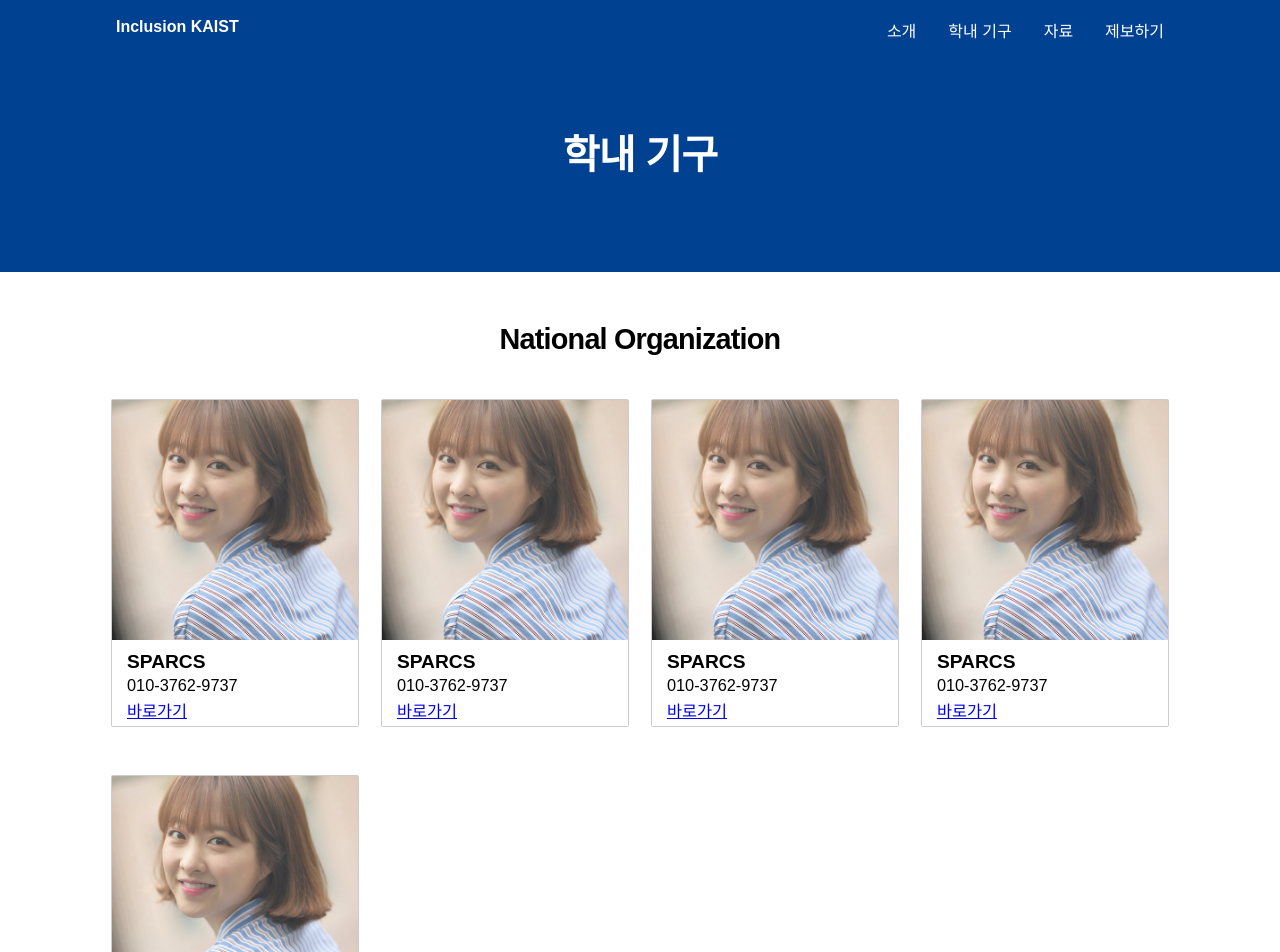
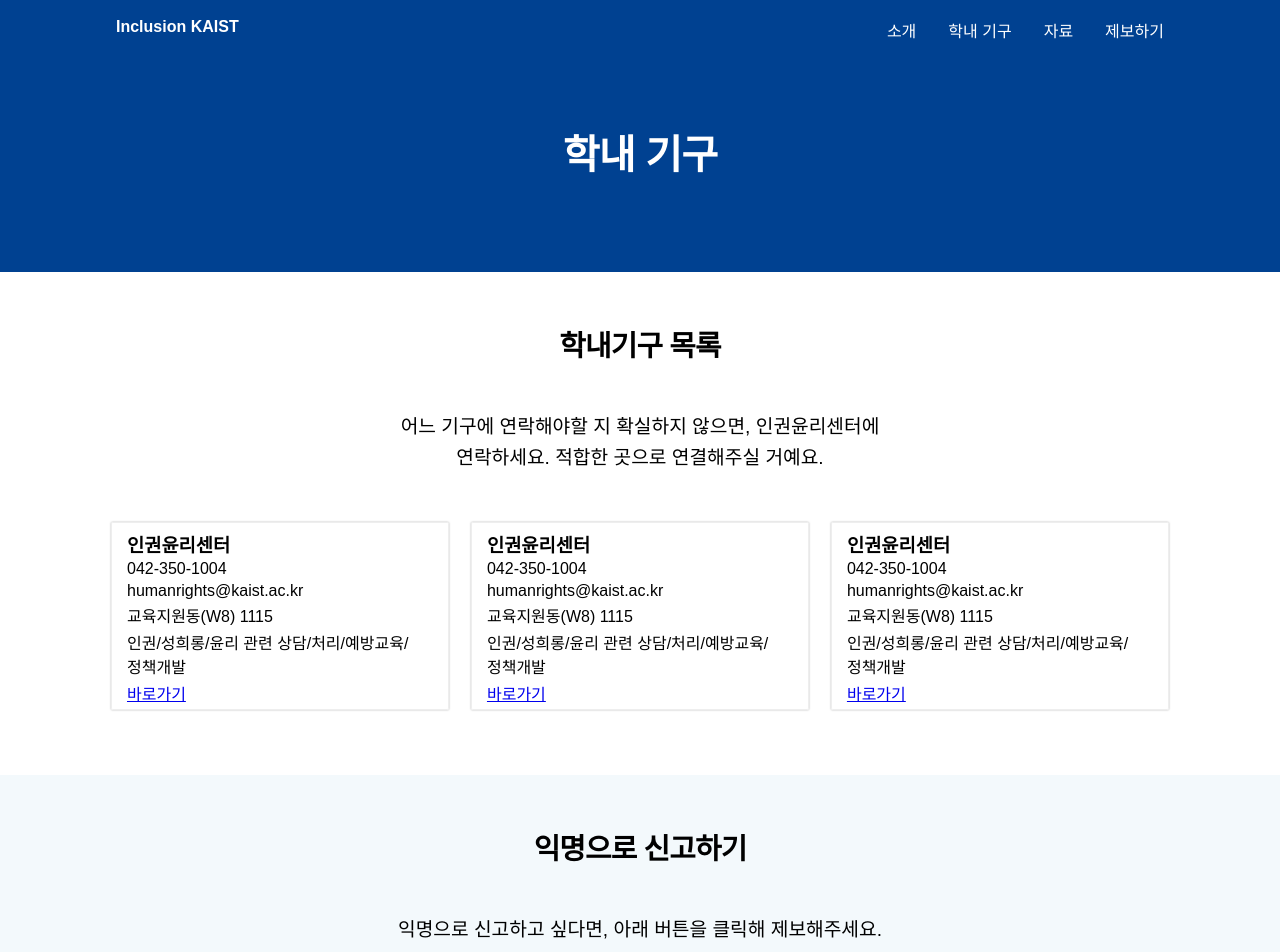
Before and after one commit to gunwooterry/inclusion-kaist, a React (Create React App) app in the folder client/: page /orgs in a window 1280 px wide. Shown: the top 952 px of the page. Built offline with nearby package versions, Linux system fonts and the light colour scheme; a web font is replaced by a local one.

Commit message:
rough development of organizations

```diff
--- a/client/package.json
+++ b/client/package.json
@@ -7,6 +7,7 @@
     "prop-types": "^15.6.0",
     "react": "^16.2.0",
     "react-dom": "^16.2.0",
+    "react-microlink": "^1.8.1",
     "react-responsive": "^4.0.3",
     "react-router-dom": "^4.2.2",
     "react-scripts": "1.0.17",
--- a/client/src/components/Landing.jsx
+++ b/client/src/components/Landing.jsx
@@ -34,6 +34,7 @@ const styles = {
   topSectionBg: {
     backgroundImage: `url(${headerImage})`,
     backgroundSize: 'cover',
+    backgroundAttachment: 'fixed',
     backgroundPosition: '50%',
   },
   topSection: {
--- a/client/src/components/Organization.jsx
+++ b/client/src/components/Organization.jsx
@@ -5,30 +5,46 @@ import Section from './common/Section';
 import Row from './common/Row';
 import Column from './common/Column';
 import OrgCard from './common/OrgCard';
+import Button from './common/Button';
 
-import nationalOrgList from '../static/nationalOrgList';
-import kaistOrgList from '../static/kaistOrgList';
 import { colors } from '../static/constants';
 
-const renderFacultyList = nationalOrgList.map(org => (
-  <Column xs="12" sm="4" md="4" lg="3">
+const orgList = [
+  {
+    name: '인권윤리센터',
+    link: 'https://humanrights.kaist.ac.kr',
+    mail: 'humanrights@kaist.ac.kr',
+    number: '042-350-1004',
+    location: '교육지원동(W8) 1115',
+    description: '인권/성희롱/윤리 관련 상담/처리/예방교육/정책개발',
+  },
+  {
+    name: '인권윤리센터',
+    link: 'https://humanrights.kaist.ac.kr',
+    mail: 'humanrights@kaist.ac.kr',
+    number: '042-350-1004',
+    location: '교육지원동(W8) 1115',
+    description: '인권/성희롱/윤리 관련 상담/처리/예방교육/정책개발',
+  },
+  {
+    name: '인권윤리센터',
+    link: 'https://humanrights.kaist.ac.kr',
+    mail: 'humanrights@kaist.ac.kr',
+    number: '042-350-1004',
+    location: '교육지원동(W8) 1115',
+    description: '인권/성희롱/윤리 관련 상담/처리/예방교육/정책개발',
+  },
+];
+
+const renderOrgList = orgList.map(org => (
+  <Column xs="12" sm="4" md="4" lg="4">
     <OrgCard
       name={org.name}
+      link={org.link}
+      mail={org.mail}
       number={org.number}
-      link={org.link}
-      imagePath={org.imagePath}
-    />
-  </Column>
-));
-
-const renderStaffList = kaistOrgList.map(org => (
-  <Column xs="12" sm="4" md="4" lg="3">
-    <OrgCard
-      blue
-      name={org.name}
-      number={org.number}
-      link={org.link}
-      imagePath={org.imagePath}
+      location={org.location}
+      description={org.description}
     />
   </Column>
 ));
@@ -40,6 +56,18 @@ const styles = {
   topSection: {
     paddingTop: '6rem',
     paddingBottom: '4rem',
+  },
+  container: {
+    marginTop: '3rem',
+    marginBottom: '2rem',
+    overflow: 'auto',
+  },
+  paragraph: {
+    maxWidth: 500,
+    margin: 'auto',
+    fontSize: '1.2rem',
+    fontWeight: 300,
+    lineHeight: '160%',
   },
 };
 
@@ -61,18 +89,26 @@ function Organization() {
       </Section>
       <Section backgroundColor={colors.white}>
         <Row style={{ textAlign: 'center' }}>
-          <Header text="National Organization" centered />
-        </Row>
-        <Row>
-          {renderFacultyList}
+          <Header text="학내기구 목록" centered />
+          <div style={styles.container}>
+            <p style={styles.paragraph}>
+              어느 기구에 연락해야할 지 확실하지 않으면, 인권윤리센터에 연락하세요. 적합한 곳으로 연결해주실 거예요.
+            </p>
+          </div>
+          {renderOrgList}
         </Row>
       </Section>
       <Section backgroundColor={colors.lightBlue}>
-        <Row style={{ textAlign: 'center' }}>
-          <Header text="KAIST Organization" centered />
-        </Row>
-        <Row>
-          {renderStaffList}
+        <Row style={styles.row}>
+          <Header text="익명으로 신고하기" centered />
+          <div style={styles.container}>
+            <p style={styles.paragraph}>
+              익명으로 신고하고 싶다면, 아래 버튼을 클릭해 제보해주세요.
+            </p>
+          </div>
+          <Button link="/report/" color={colors.kaistBlue}>
+            제보하기
+          </Button>
         </Row>
       </Section>
     </div>
--- a/client/src/components/common/OrgCard.jsx
+++ b/client/src/components/common/OrgCard.jsx
@@ -10,21 +10,22 @@ const extraLightBlue = '#F8F8F8';
 function OrgCard(props) {
   const {
     name,
+    link,
+    mail,
     number,
-    link,
-    imagePath,
-    size,
-    blue,
+    location,
+    description,
+    size
   } = props;
 
   const styles = {
     boxStyle: {
-      border: '1px solid #cccccc',
+      border: '1px solid #EEEEEE',
+      boxShadow: '0 0 2px #AAAAAA',
       borderRadius: '0.1rem',
       margin: '15px auto',
       textAlign: 'left',
       verticalAlign: 'top',
-      backgroundColor: blue ? extraLightBlue : white,
     },
     imageStyle: {
       width: '100%',
@@ -42,26 +43,15 @@ function OrgCard(props) {
   };
 
   return (
-    <div>
-      <MediaQuery query="(max-width: 768px)">
     <div style={{ ...styles.boxStyle, margin: '8px auto' }}>
       <div style={{ padding: '4px 12px', margin: '0 auto' }}>
         <h3 style={styles.nameStyle}>{name}</h3>
         <p style={styles.posStyle}>{number}</p>
+        <p style={styles.posStyle}>{mail}</p>
+        <p style={styles.posStyle}>{location}</p>
+        <p style={styles.posStyle}>{description}</p>
         <a style={styles.posStyle} href={link}>바로가기</a>
       </div>
-        </div>
-      </MediaQuery>
-      <MediaQuery query="(min-width: 769px)">
-        <div style={styles.boxStyle}>
-          <img style={styles.imageStyle} src={parkImage} alt="professor" />
-          <div style={{ padding: '4px 12px', margin: '0 auto' }}>
-            <h3 style={styles.nameStyle}>{name}</h3>
-            <p style={styles.posStyle}>{number}</p>
-            <a style={styles.posStyle} href={link}>바로가기</a>
-          </div>
-        </div>
-      </MediaQuery>
     </div>
 
   );
@@ -69,18 +59,20 @@ function OrgCard(props) {
 
 OrgCard.propTypes = {
   name: PropTypes.string,
-  dept: PropTypes.string,
-  position: PropTypes.string,
-  imagePath: PropTypes.string,
-  size: PropTypes.number,
+  link: PropTypes.string,
+  mail: PropTypes.string,
+  number: PropTypes.string,
+  location: PropTypes.string,
+  description: PropTypes.number,
 };
 
 OrgCard.defaultProps = {
-  name: 'Sukyung Ryu',
-  dept: 'KAIST SoC',
-  position: 'Professor',
-  imagePath: './../../static/ryu.png',
-  size: 1.2,
+  name: '인권윤리센터',
+  link: 'https://humanrights.kaist.ac.kr',
+  mail: 'humanrights@kaist.ac.kr',
+  number: '042-350-1004',
+  location: '교육지원동(W8) 1115',
+  description: '인권/성희롱/윤리 관련 상담/처리/예방교육/정책개발',
 };
 
 export default OrgCard;
--- a/client/src/static/constants.js
+++ b/client/src/static/constants.js
@@ -3,7 +3,7 @@ const colors = {
   black: '#000000',
   darkGray: '#1B1B1B',
   kaistBlue: '#004191',
-  lightBlue: '#EBF2F8',
+  lightBlue: '#F3F9FC',
 };
 
 export { colors };
```
Also changed, not shown: client/src/components/common/NewsCard.jsx (+3 -4 lines). Lines whose indentation alone changed are shown as unchanged.
